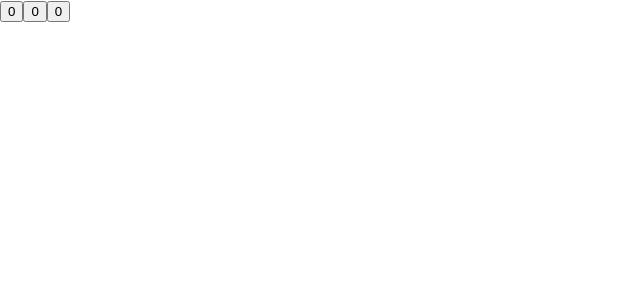
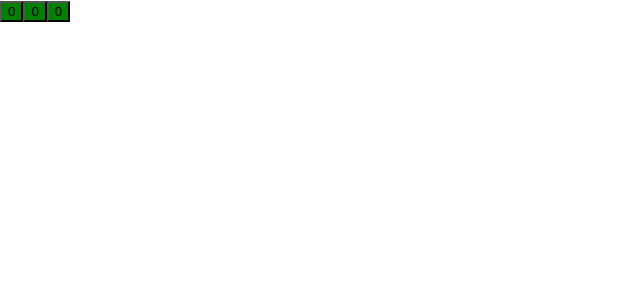
Before and after one commit to cardosofab/trybe-exercises, a React (Create React App) app in the folder Front-End/bloco_12/dia_1/fancy-buttons/: page / in a window 1280 px wide. Shown: the top 300 px of the page, without its empty margins (0-640 px from the left). Built offline with nearby package versions, Linux system fonts and the light colour scheme.

Commit message:
Alterando a cor do botao caso a quantidade de clique seja par

```diff
--- a/Front-End/bloco_12/dia_1/fancy-buttons/src/App.js
+++ b/Front-End/bloco_12/dia_1/fancy-buttons/src/App.js
@@ -16,30 +16,53 @@ class App extends Component {
     this.threeClick = this.threeClick.bind(this)
   }
 
+  changeColor(state) {
+    return state % 2 === 0 ? 'green' : 'blue';
+  }
+
   oneClick() {
     this.setState((estadoAnterior, _props) => ({
       oneCliques: estadoAnterior.oneCliques + 1
-    }))
+    }), () => {
+      console.log(`Botão 1 ${this.changeColor(this.state.oneCliques)}`);
+    });
   }
 
   twoClick() {
     this.setState((estadoAnterior, _props) => ({
       twoCliques: estadoAnterior.twoCliques + 1
-    }))
+    }), () => {
+      console.log(`Botão 2 ${this.changeColor(this.state.twoCliques)}`);
+    });
   }
 
   threeClick() {
     this.setState((estadoAnterior, _props) => ({
       threeCliques: estadoAnterior.threeCliques + 1
-    }))
+    }), () => {
+      console.log(`Botão 3 ${this.changeColor(this.state.threeCliques)}`);
+    });
   }
 
   render() {
+    const { oneCliques, twoCliques, threeCliques } = this.state;
     return (
       <div>
-        <button onClick={this.oneClick}>{this.state.oneCliques}</button>
-        <button onClick={this.twoClick}>{this.state.twoCliques}</button>
-        <button onClick={this.threeClick}>{this.state.threeCliques}</button>
+        <button
+          onClick={this.oneClick}
+          style={{backgroundColor: this.changeColor(oneCliques)}}>
+            {this.state.oneCliques}
+        </button>
+        <button
+          onClick={this.twoClick}
+          style={{backgroundColor: this.changeColor(twoCliques)}}>
+            {this.state.twoCliques}
+        </button>
+        <button
+          onClick={this.threeClick}
+          style={{backgroundColor: this.changeColor(threeCliques)}}>
+            {this.state.threeCliques}
+        </button>
       </div>
     );
   }
```
